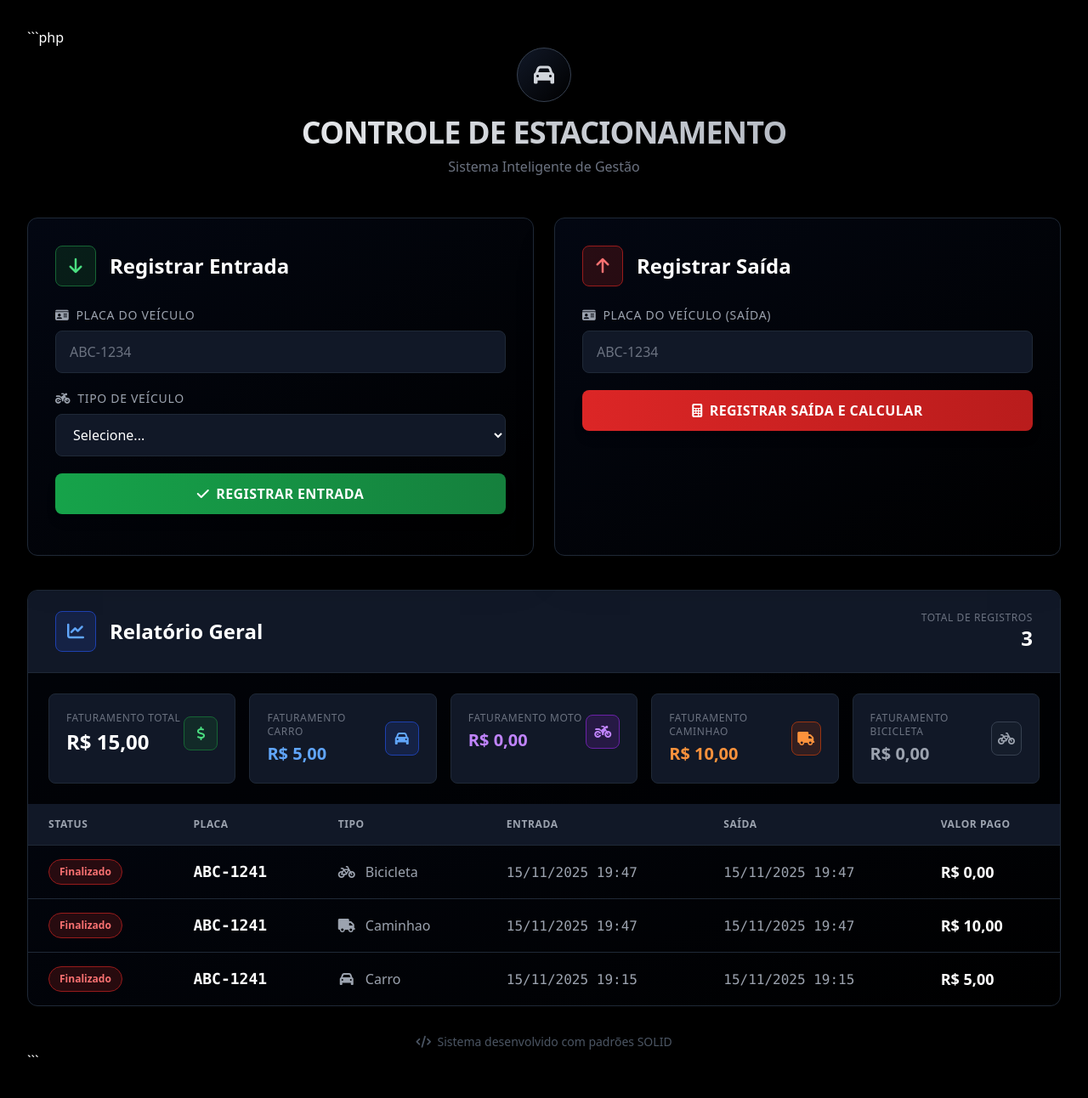
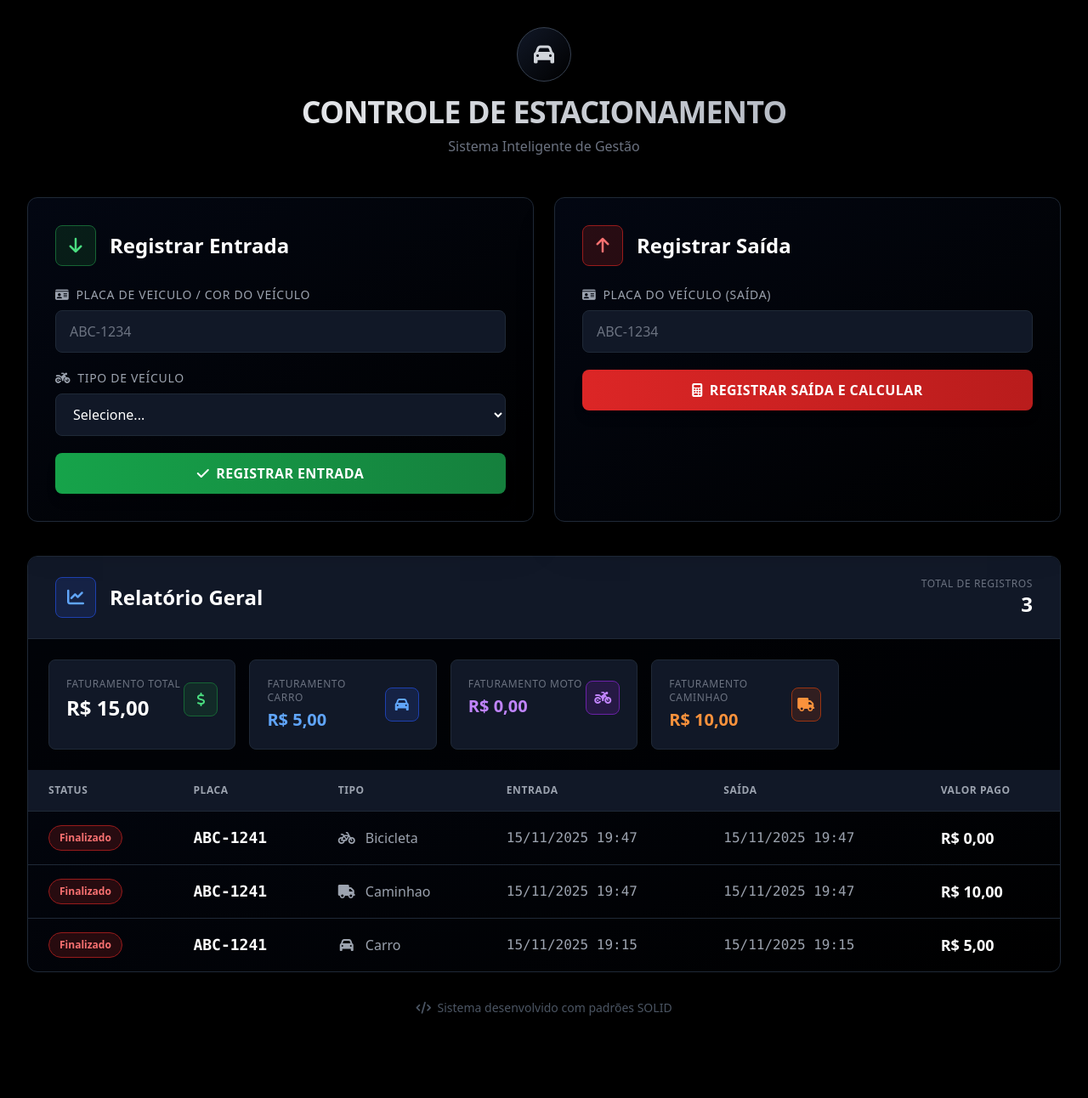
Before and after one commit to joaovcolussi/estacionamento-solid, a PHP site: page / in a window 1280 px wide. Shown: the whole page at 85% size. After the commit the page ends 1195 px from the top, so only its background shows below. Run offline with PHP 8.4, Linux system fonts and the light colour scheme; data comes from the database, SQL or seed files in the repository; some libraries are stand-ins or nearby versions.

Commit message:
fix: update index.php

````diff
--- a/public/index.php
+++ b/public/index.php
@@ -1,4 +1,3 @@
-```php
 <?php
 // --- INICIALIZAÇÃO E PROCESSAMENTO ---
 
@@ -109,7 +108,7 @@ try {
                     <input type="hidden" name="action" value="registrar_entrada">
                     <div>
                         <label for="placa" class="block text-sm font-medium text-gray-400 mb-2 uppercase tracking-wider">
-                            <i class="fas fa-id-card mr-2"></i>Placa do Veículo
+                        <i class="fas fa-id-card mr-2"></i>Placa de Veiculo / Cor do Veículo
                         </label>
                         <input type="text" name="placa" id="placa" placeholder="ABC-1234"
                                class="w-full px-4 py-3 bg-gray-900 border border-gray-800 rounded-lg focus:outline-none focus:ring-2 focus:ring-green-500 focus:border-green-500 text-white placeholder-gray-500 transition-all duration-200"
@@ -195,14 +194,18 @@ try {
                 </div>
 
                 <?php foreach ($relatorio['faturamentoPorTipo'] as $tipo => $faturamento):
+                    if ($tipo === 'bicicleta') {
+                        continue;
+                    }
+
                     $icon = match($tipo) {
                         'carro' => ['icon' => 'car', 'color' => 'blue', 'bg' => 'blue-900/30', 'border' => 'border-blue-800', 'text' => 'text-blue-400'],
                         'moto' => ['icon' => 'motorcycle', 'color' => 'purple', 'bg' => 'purple-900/30', 'border' => 'border-purple-800', 'text' => 'text-purple-400'],
                         'caminhao' => ['icon' => 'truck', 'color' => 'orange', 'bg' => 'orange-900/30', 'border' => 'border-orange-800', 'text' => 'text-orange-400'],
-                        'bicicleta' => ['icon' => 'bicycle', 'color' => 'gray', 'bg' => 'gray-800/30', 'border' => 'border-gray-700', 'text' => 'text-gray-400'],
                         default => ['icon' => 'car', 'color' => 'gray', 'bg' => 'gray-800/30', 'border' => 'border-gray-700', 'text' => 'text-gray-400'],
                     };
                 ?>
+
                 <div class="bg-gray-900 p-5 rounded-lg border border-gray-800 hover:border-gray-700 transition-all duration-300">
                     <div class="flex items-center justify-between">
                         <div>
@@ -319,4 +322,3 @@ try {
     </script>
 </body>
 </html>
-```
````
